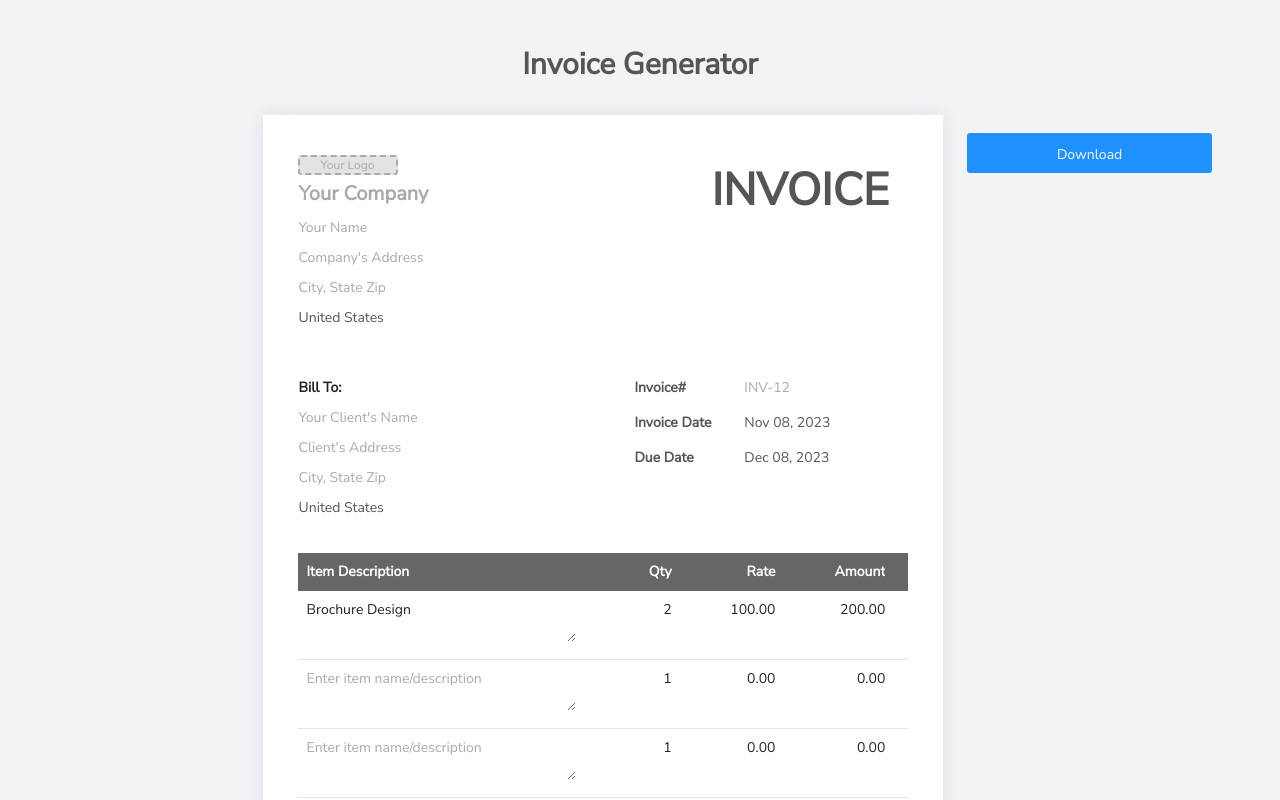
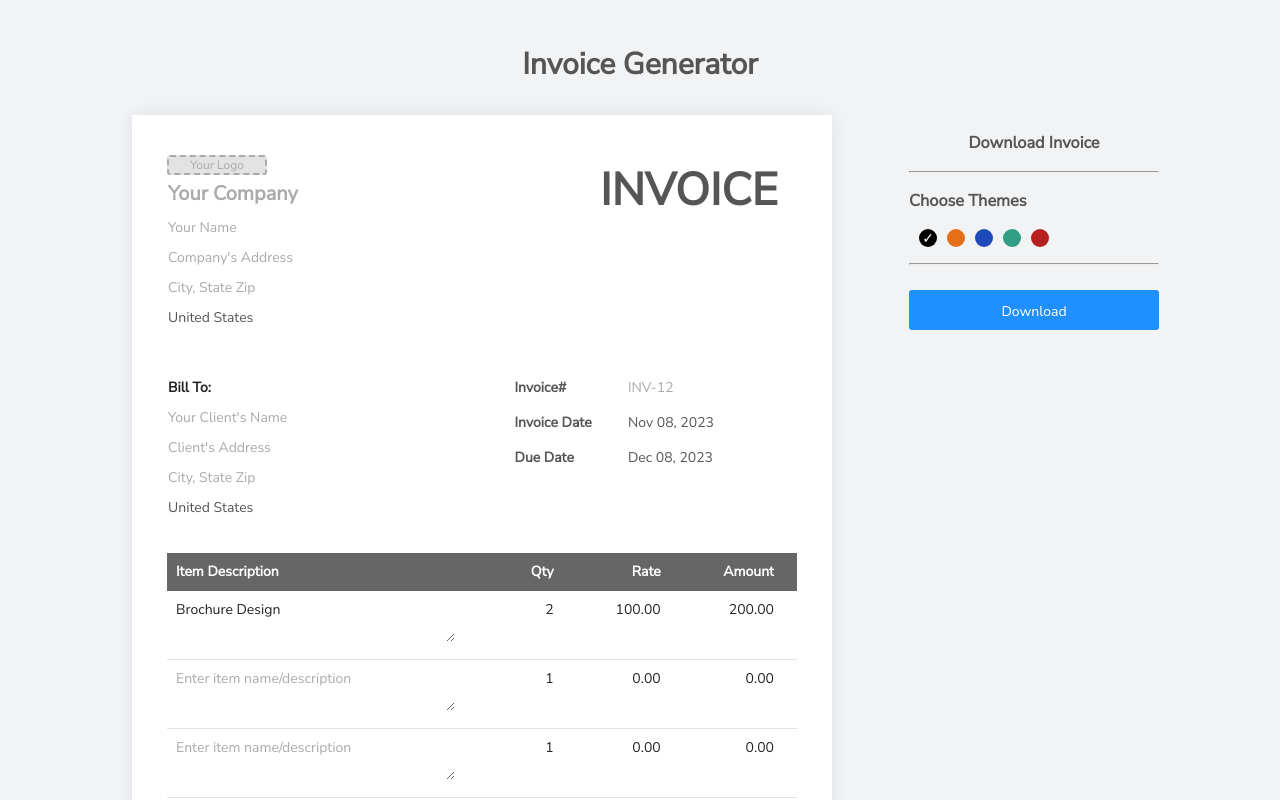
Before and after one commit to sxudan/invoice-generator, a React (Create React App) app: page /generate-invoice in a window 1280 px wide. Shown: the top 800 px of the page. Built offline with nearby package versions, Linux system fonts and the light colour scheme; what @react-pdf/renderer would draw is missing.

Commit message:
fix: theme

```diff
--- a/public/env.js
+++ b/public/env.js
@@ -35,7 +35,7 @@ window.env = {
   "npm_package_browserslist_development_2": "last 1 safari version",
   "npm_execpath": "/usr/local/lib/node_modules/yarn/bin/yarn.js",
   "npm_package_dependencies_rc_slider": "^10.4.0",
-  "PATH": "/var/folders/gj/bxnhxpjn0dl89lcf34c8qqp00000gn/T/yarn--1699518952085-0.31955010156081265:/Users/xkal/Downloads/invoice-generator/node_modules/.bin:/Users/xkal/.config/yarn/link/node_modules/.bin:/Users/xkal/.nvm/versions/node/v18.17.1/libexec/lib/node_modules/npm/bin/node-gyp-bin:/Users/xkal/.nvm/versions/node/v18.17.1/lib/node_modules/npm/bin/node-gyp-bin:/Users/xkal/.nvm/versions/node/v18.17.1/bin/node_modules/npm/bin/node-gyp-bin:/Users/xkal/.nvm/versions/node/v18.17.1/bin:/Users/xkal/Downloads/flutter/bin:/Library/Frameworks/Python.framework/Versions/3.12/bin:/Library/Frameworks/Python.framework/Versions/2.7/bin:/usr/local/bin:/System/Cryptexes/App/usr/bin:/usr/bin:/bin:/usr/sbin:/sbin:/Library/Apple/usr/bin:/var/run/com.apple.security.cryptexd/codex.system/bootstrap/usr/local/bin:/var/run/com.apple.security.cryptexd/codex.system/bootstrap/usr/bin:/var/run/com.apple.security.cryptexd/codex.system/bootstrap/usr/appleinternal/bin:/Users/xkal/Downloads/flutter/bin:/Library/Frameworks/Python.framework/Versions/3.12/bin:/Library/Frameworks/Python.framework/Versions/2.7/bin:/Users/xkal/Library/Android/sdk/emulator:/Users/xkal/Library/Android/sdk/platform-tools:/Users/xkal/Library/Android/sdk/emulator:/Users/xkal/Library/Android/sdk/platform-tools",
+  "PATH": "/var/folders/gj/bxnhxpjn0dl89lcf34c8qqp00000gn/T/yarn--1699529998645-0.748042263635522:/Users/xkal/Downloads/invoice-generator/node_modules/.bin:/Users/xkal/.config/yarn/link/node_modules/.bin:/Users/xkal/.nvm/versions/node/v18.17.1/libexec/lib/node_modules/npm/bin/node-gyp-bin:/Users/xkal/.nvm/versions/node/v18.17.1/lib/node_modules/npm/bin/node-gyp-bin:/Users/xkal/.nvm/versions/node/v18.17.1/bin/node_modules/npm/bin/node-gyp-bin:/Users/xkal/.nvm/versions/node/v18.17.1/bin:/Users/xkal/Downloads/flutter/bin:/Library/Frameworks/Python.framework/Versions/3.12/bin:/Library/Frameworks/Python.framework/Versions/2.7/bin:/usr/local/bin:/System/Cryptexes/App/usr/bin:/usr/bin:/bin:/usr/sbin:/sbin:/Library/Apple/usr/bin:/var/run/com.apple.security.cryptexd/codex.system/bootstrap/usr/local/bin:/var/run/com.apple.security.cryptexd/codex.system/bootstrap/usr/bin:/var/run/com.apple.security.cryptexd/codex.system/bootstrap/usr/appleinternal/bin:/Users/xkal/Downloads/flutter/bin:/Library/Frameworks/Python.framework/Versions/3.12/bin:/Library/Frameworks/Python.framework/Versions/2.7/bin:/Users/xkal/Library/Android/sdk/emulator:/Users/xkal/Library/Android/sdk/platform-tools:/Users/xkal/Library/Android/sdk/emulator:/Users/xkal/Library/Android/sdk/platform-tools",
   "npm_config_argv": "{\"remain\":[],\"cooked\":[\"run\",\"start\"],\"original\":[\"start\"]}",
   "LaunchInstanceID": "A79A5A45-CBCA-419F-8BE4-E3D97462C033",
   "_": "/Users/xkal/Downloads/invoice-generator/node_modules/.bin/react-dotenv",
@@ -104,5 +104,6 @@ window.env = {
   "npm_node_execpath": "/Users/xkal/.nvm/versions/node/v18.17.1/bin/node",
   "npm_config_version_tag_prefix": "v",
   "STRIPE_SK": "sk_test_51OAOzABC9fmI5rMyKEqzjly56JM6sMBZDTacCJvwl2M7PzmfQsCVjmons6sOZxyaef9gjuVvRhDLtPy7OhsSp8xL003WEsJi6c",
-  "STRIPE_API_URL": "https://api.stripe.com/v1"
+  "STRIPE_API_URL": "https://api.stripe.com/v1",
+  "URL": "http://localhost:3000"
 };
--- a/src/App.tsx
+++ b/src/App.tsx
@@ -9,10 +9,8 @@ function App() {
     <div className='app'>
       <BrowserRouter>
       <Routes>
-        <Route path="/" element={<></>}>
-        </Route>
-        <Route path='/generate-invoice' element={<InvoiceGeneratorPage />}>
-        </Route>
+        <Route path="/" element={<></>}/>
+        <Route path='/generate-invoice' element={<InvoiceGeneratorPage />}/>
       </Routes>
     </BrowserRouter>
     </div>
--- /dev/null
+++ b/src/components/ColorPalette.tsx
@@ -0,0 +1,32 @@
+import React, { useEffect, useState } from "react"
+import '../css/_checkmark.css'
+
+type ColorPaletteProps = {
+    onSelected?: (color: string) => void
+}
+
+const ColorPalette = ({ onSelected }: ColorPaletteProps) => {
+    const [selected, setColor] = useState('#000')
+    const colors = ['#000', '#e56e18', '#1d4ab8', '#2f9e85', '#b71e1e']
+
+    useEffect(() => {
+        onSelected?.call(this, selected)
+    }, [selected])
+
+    return (
+        <div style={styles.container}>
+            {colors.map((color) => <span onClick={() => {
+                setColor(color)
+            }} className="line-item" style={{backgroundColor: color}} >{selected == color ? '✓' : ''}</span>)}
+        </div>
+    )
+}
+
+const styles = {
+    container: {
+        display: 'flex',
+        margin: '16px 0'
+    }
+}
+
+export default ColorPalette
--- a/src/components/InvoicePage.tsx
+++ b/src/components/InvoicePage.tsx
@@ -28,6 +28,7 @@ interface Props {
   pdfMode?: boolean
   onChange?: (invoice: Invoice) => void
   premium?: boolean
+  themeColor?: string
 }
 
 const InvoicePage: FC<Props> = ({ data, pdfMode, onChange, premium = false }) => {
--- a/src/pages/export.tsx
+++ b/src/components/modal/export.tsx
@@ -1,8 +1,8 @@
-import InvoicePage from "../components/InvoicePage";
-import { Invoice } from "../data/types";
+import InvoicePage from "../InvoicePage";
+import { Invoice } from "../../data/types";
 import ReactPDF from "@react-pdf/renderer";
 import React, { useState } from "react";
-import { triggerDownload } from "../utils/download";
+import { triggerDownload } from "../../utils/download";
 
 type ExportProps = {
   invoice?: Invoice;
--- /dev/null
+++ b/src/css/_checkmark.css
@@ -0,0 +1,11 @@
+.line-item {
+    width: 18px;
+    background: #000;
+    margin-left: 10px;
+    height: 18px;
+    border-radius: 50%;
+    display: inline-block;
+    text-align: center;
+    cursor: pointer;
+    color: white;
+}
--- a/src/pages/invoice_generator.tsx
+++ b/src/pages/invoice_generator.tsx
@@ -3,11 +3,12 @@ import { Invoice } from "../data/types";
 import Popup from "reactjs-popup";
 import "reactjs-popup/dist/index.css";
 import React, { useEffect, useState } from "react";
-import Export from "./export";
+import Export from "../components/modal/export";
 import { useSearchParams } from "react-router-dom";
 import ReactPDF from "@react-pdf/renderer";
 import env from "react-dotenv";
 import { triggerDownload } from "../utils/download";
+import ColorPalette from "../components/ColorPalette";
 
 const InvoiceGeneratorPage = () => {
   const savedInvoice = window.localStorage.getItem("invoiceData");
@@ -68,7 +69,7 @@ const InvoiceGeneratorPage = () => {
             if (url && url.length > 0) {
               console.log(url);
               triggerDownload(url, 'invoice.pdf')
-              window.location.href = 'http://localhost:3000/generate-invoice'
+              window.location.href = `${env.URL}/generate-invoice`
             }
           });
         })
@@ -76,15 +77,31 @@ const InvoiceGeneratorPage = () => {
     }
   }, [searchParam]);
 
+  function createThemePalette() {
+    return (
+        <div>
+            <h3>Choose Themes</h3>
+            <ColorPalette onSelected={(color) => {
+              console.log(color)
+            }} />
+        </div>
+    )
+  }
+
   return (
     <>
       <h1 className="center fs-30">Invoice Generator</h1>
-      <div style={{ display: "flex", gap: "24px" }}>
-        <div style={{ width: "200px" }}></div>
-        <div style={{ width: "700px" }}>
+      <div style={{ display: "flex", gap: "77px" }}>
+        <div style={{ width: "100px" }}></div>
+        <div style={{ width: "700px", minWidth: '700px' }}>
           <InvoicePage data={data} onChange={onInvoiceUpdated} />
         </div>
         {/* { invoice && <Download data={invoice} />} */}
+        <div>
+            <h3 className="center">Download Invoice</h3>
+            <hr/>
+            {createThemePalette()}
+            <hr/>
         {invoice && (
           <Popup
             modal
@@ -94,6 +111,7 @@ const InvoiceGeneratorPage = () => {
             <Export invoice={invoice} />
           </Popup>
         )}
+        </div>
         <div></div>
       </div>
     </>
```
Also changed, not shown: 1 other file (tests, documents, lock files or other folders).
